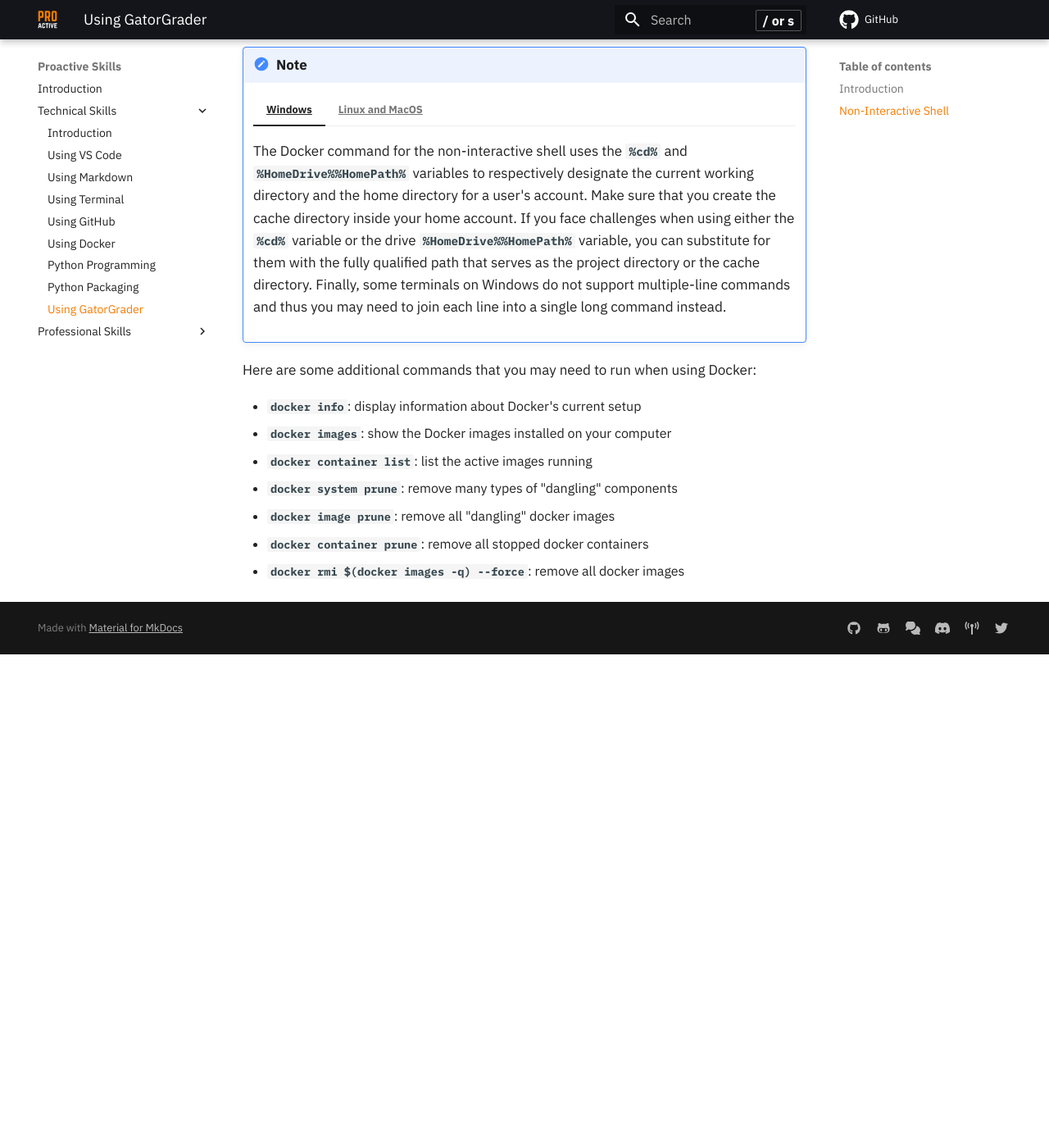
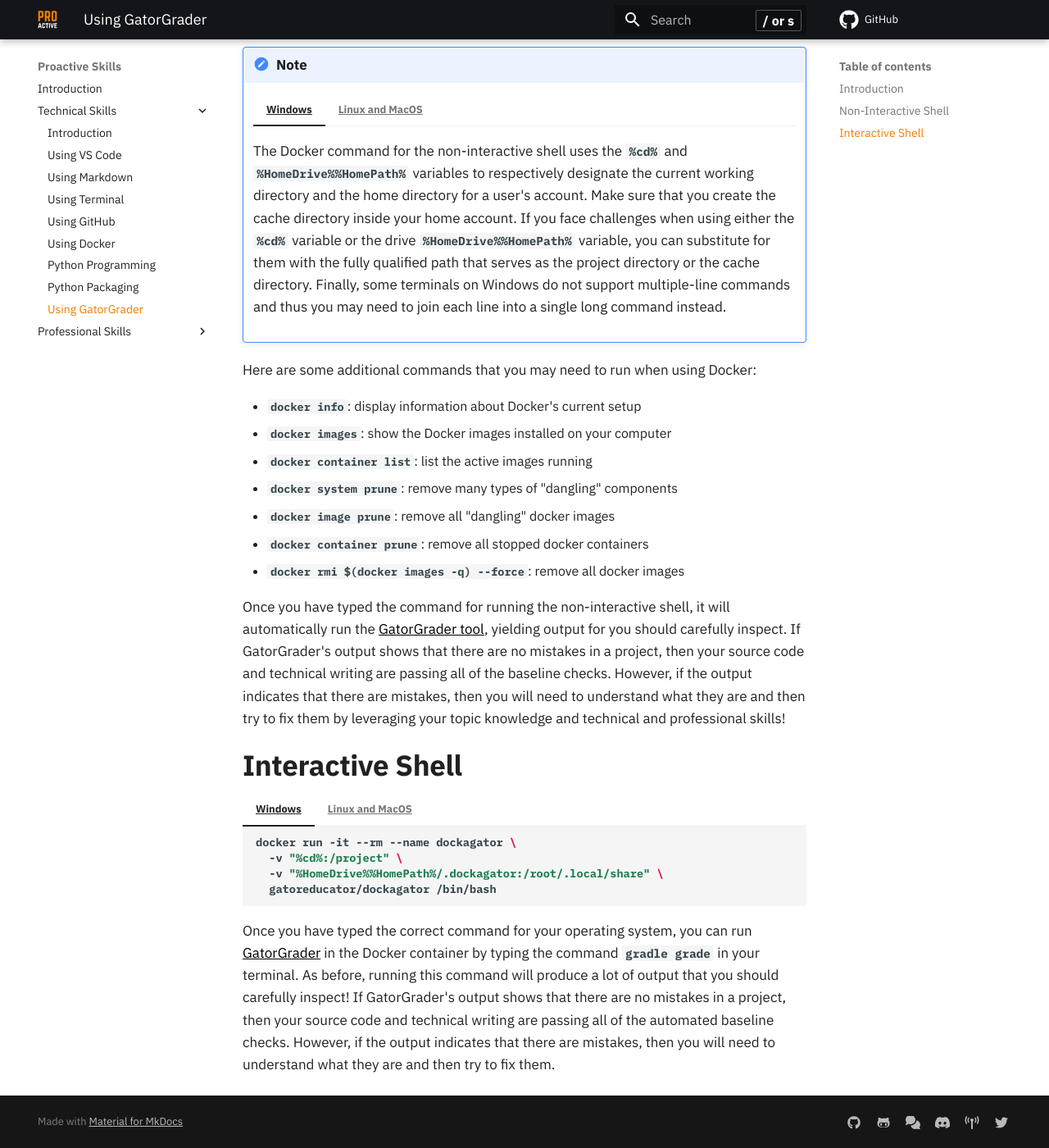
Before and after one commit to ProactiveProgrammers/www.proactiveprogrammers.com, an MkDocs documentation site: the page built from docs/proactive-skills/technical-skills/using-gatorgrader.md, in a window 1280 px wide and 1400 px high, scrolled down 956 px. Shown: the whole window at 82% size. Built offline with MkDocs 1.6.1 and Material for MkDocs 9.7.7, drawn with Linux system fonts in a browser that asks for light colours; comment, search, counter and statistics services are not loaded; before the commit the page ends 1754 px from its top, so only the background shows below that.

Commit message:
feat: Add draft of content about GatorGrader in using-gatorgrader.

````diff
--- a/docs/proactive-skills/technical-skills/using-gatorgrader.md
+++ b/docs/proactive-skills/technical-skills/using-gatorgrader.md
@@ -87,3 +87,42 @@ Here are some additional commands that you may need to run when using Docker:
 * `docker image prune`: remove all "dangling" docker images
 * `docker container prune`: remove all stopped docker containers
 * `docker rmi $(docker images -q) --force`: remove all docker images
+
+Once you have typed the command for running the non-interactive shell, it will
+automatically run the [GatorGrader
+tool](https://github.com/GatorEducator/gatorgrader), yielding output for you
+should carefully inspect. If GatorGrader's output shows that there are no
+mistakes in a project, then your source code and technical writing are passing
+all of the baseline checks. However, if the output indicates that there are
+mistakes, then you will need to understand what they are and then try to fix
+them by leveraging your topic knowledge and technical and professional skills!
+
+## Interactive Shell
+
+
+=== "Windows"
+
+    ```bash
+    docker run -it --rm --name dockagator \
+      -v "%cd%:/project" \
+      -v "%HomeDrive%%HomePath%/.dockagator:/root/.local/share" \
+      gatoreducator/dockagator /bin/bash
+    ```
+
+=== "Linux and MacOS"
+
+    ```bash
+    docker run -it --rm --name dockagator \
+      -v "$(pwd)":/project \
+      -v "$HOME/.dockagator":/root/.local/share \
+      gatoreducator/dockagator /bin/bash
+    ```
+
+Once you have typed the correct command for your operating system, you can run
+[GatorGrader](https://github.com/GatorEducator/gatorgrader) in the Docker
+container by typing the command `gradle grade` in your terminal. As before,
+running this command will produce a lot of output that you should carefully
+inspect! If GatorGrader's output shows that there are no mistakes in a project,
+then your source code and technical writing are passing all of the automated
+baseline checks. However, if the output indicates that there are mistakes, then
+you will need to understand what they are and then try to fix them.
````
